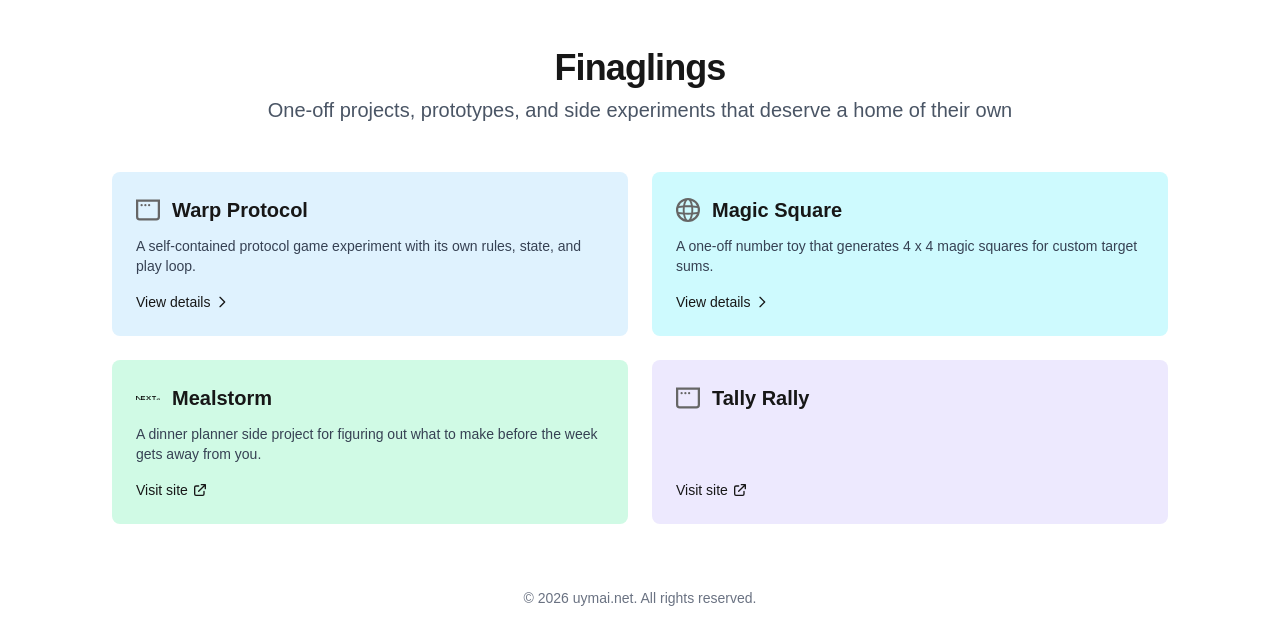
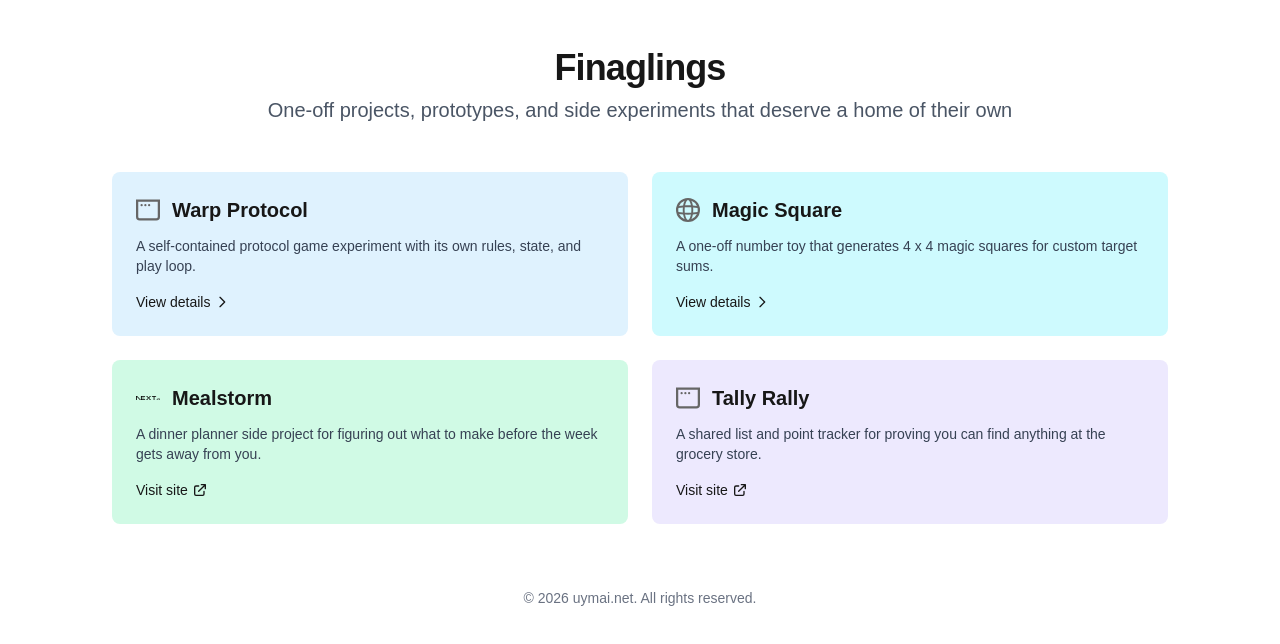
Before and after one commit to uymai/home, a Next.js app: page /finaglings in a window 1280 px wide. Shown: the top 644 px of the page. Built offline with nearby package versions, Linux system fonts and the light colour scheme.

Commit message:
Add description for Tally Rally on finaglings page
https://claude.ai/code/session_01MtdqBqjNnSdHNQn7xjamsx

```diff
--- a/app/finaglings/page.tsx
+++ b/app/finaglings/page.tsx
@@ -27,7 +27,7 @@ export default function FinaglingsPage() {
     },
     {
       title: "Tally Rally",
-      description: "",
+      description: "A shared list and point tracker for proving you can find anything at the grocery store.",
       url: "https://tallyrally.uymai.net",
       icon: "/window.svg",
       color: "bg-violet-100 dark:bg-violet-950",
```
